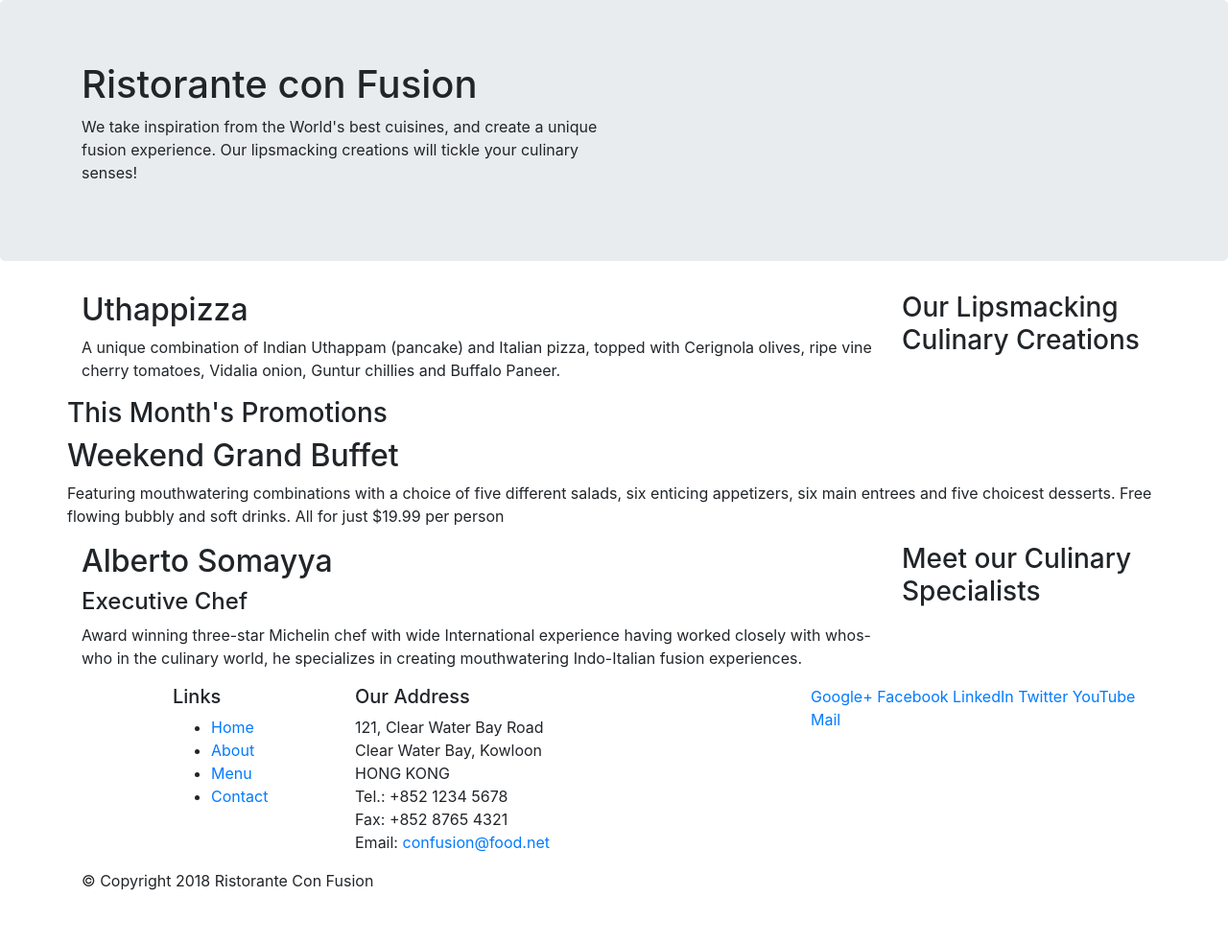
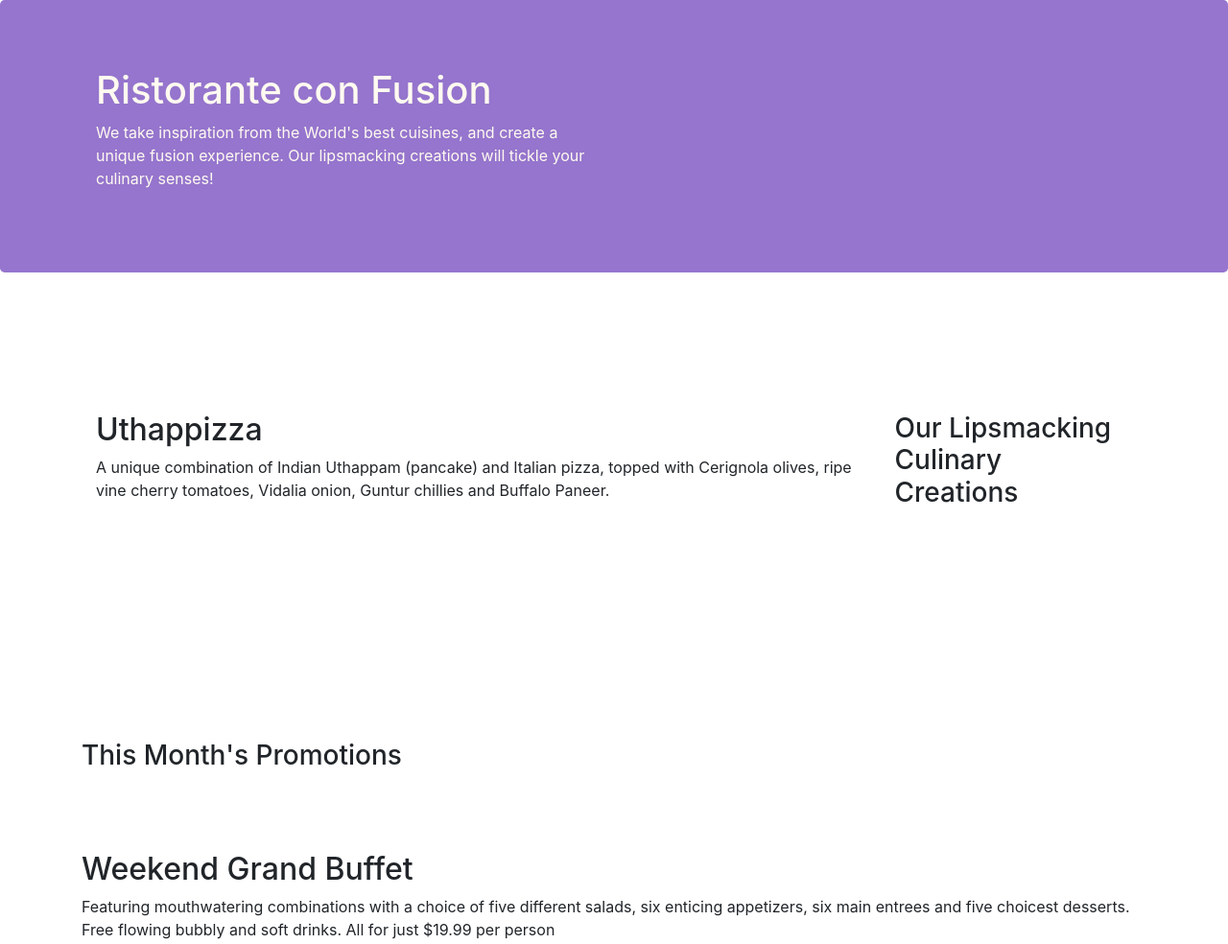
Before and after one commit to parul0606/Restaurant-s-Website-Project, a website: page index.html in a window 1280 px wide. Shown: the top 984 px of the page at 96% size. Before the commit the page ends 946 px from the top, so only its background shows below. Drawn offline with nearby package versions, Linux system fonts and the light colour scheme.

Commit message:
Bootstrap Grid Part 2

```diff
--- /dev/null
+++ b/css/style.css
@@ -0,0 +1,28 @@
+.row-header{
+    margin:0px auto;
+    padding:0px auto;
+}
+
+.row-content{
+    margin:0px auto;
+    padding:50px 0px 50px 0px;
+    border-bottom:1px;
+    min-height:400px;
+}
+.footer{
+    background-color:#D1C4E9;
+    margin:0px auto;
+    padding:20px 0px 20px 0px ;
+}
+
+.jumbotron{
+    padding:70px 30px 70px 30px;
+    margin:0px auto;
+    background:#9575CD;
+    color:floralwhite;
+}
+address{
+    font-size:80%;
+    margin:0px;
+    color:#0f0f0f;
+}
--- a/index.html
+++ b/index.html
@@ -7,6 +7,7 @@
     <meta name="viewport" content="width=device-width, initial scale=1, shrink-to-fit=no">
     <meta http-equiv="X-UA-Compatible" content="ie=edge">
     <link rel="stylesheet" href="node_modules/bootstrap/dist/css/bootstrap.min.css">
+    <link rel="stylesheet" href="css/style.css"
 
 </head>
 
@@ -14,7 +15,7 @@
 
     <header class="jumbotron">
         <div class="container">
-            <div class="row">
+            <div class="row row-header">
                 <div class="col-12 col-sm-6">
                     <h1>Ristorante con Fusion</h1>
                     <p>We take inspiration from the World's best cuisines, and create a unique fusion experience. Our lipsmacking creations will tickle your culinary senses!</p>
@@ -26,7 +27,7 @@
     </header>
 
     <div class="container">
-        <div class="row">
+        <div class="row row-content align-items-center">
             <div class="col-12 col-sm-4 order-sm-last col-md-3">
                 <h3>Our Lipsmacking Culinary Creations</h3>
             </div>
@@ -37,7 +38,7 @@
         </div>
 
 
-        <div class="row">
+        <div class="row row-content align-items-center">
             <div>
                 <h3>This Month's Promotions</h3>
             </div>
@@ -47,7 +48,7 @@
             </div>
         </div>
 
-        <div class="row">
+        <div class="row row-content align-items-center">
             <div class="col-12 col-sm-4 order-sm-last col-md-3">
                 <h3>Meet our Culinary Specialists</h3>
             </div>
@@ -59,12 +60,12 @@
         </div>
     </div>
 
-    <footer>
+    <footer class="footer">
         <div class="container">
             <div class="row">
                 <div class="col-4 offset-1 col-sm-2">
                     <h5>Links</h5>
-                    <ul>
+                    <ul class="list-unstyled">
                         <li><a href="#">Home</a></li>
                         <li><a href="#">About</a></li>
                         <li><a href="#">Menu</a></li>
@@ -82,8 +83,8 @@
                         Email: <a href="mailto:confusion@food.net">confusion@food.net</a>
                     </address>
                 </div>
-                <div class="col-12 col-sm-4">
-                    <div>
+                <div class="col-12 col-sm-4 align-self-center">
+                    <div class="text-center">
                         <a href="http://google.com/+">Google+</a>
                         <a href="http://www.facebook.com/profile.php?id=">Facebook</a>
                         <a href="http://www.linkedin.com/in/">LinkedIn</a>
@@ -93,7 +94,7 @@
                     </div>
                 </div>
             </div>
-            <div class="row">
+            <div class="row justify-content-center">
                 <div class="col-auto">
                     <p>© Copyright 2018 Ristorante Con Fusion</p>
                 </div>
```
